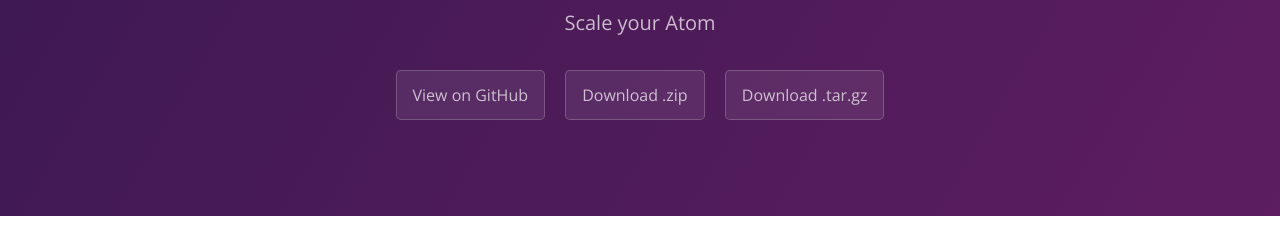
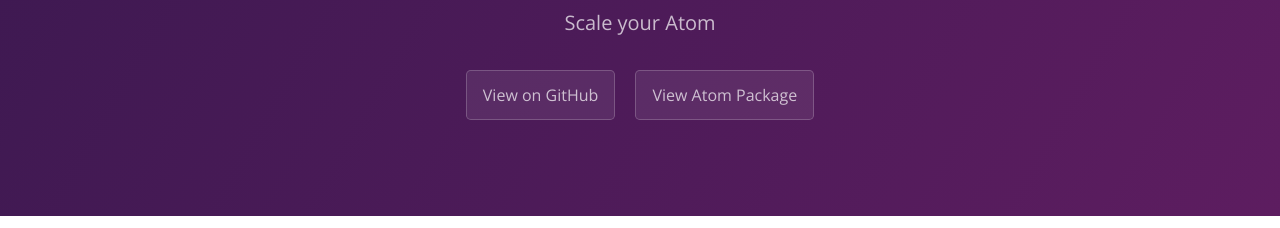
Before and after one commit to josefernand/atom-scale-factor, a plain HTML site: page index.html in a window 1280 px wide. Shown: the part 167-395 px from the top of the page. Drawn offline with nearby package versions, Linux system fonts and the light colour scheme.

Commit message:
Add link to atom package

```diff
--- a/index.html
+++ b/index.html
@@ -14,8 +14,7 @@
       <h1 class="project-name">Atom Scale Factor</h1>
       <h2 class="project-tagline">Scale your Atom</h2>
       <a href="https://github.com/josefernand/atom-scale-factor" class="btn">View on GitHub</a>
-      <a href="https://github.com/josefernand/atom-scale-factor/zipball/master" class="btn">Download .zip</a>
-      <a href="https://github.com/josefernand/atom-scale-factor/tarball/master" class="btn">Download .tar.gz</a>
+      <a href="https://atom.io/packages/atom-scale-factor" class="btn">View Atom Package</a>
     </section>
 
     <section class="main-content">
```
